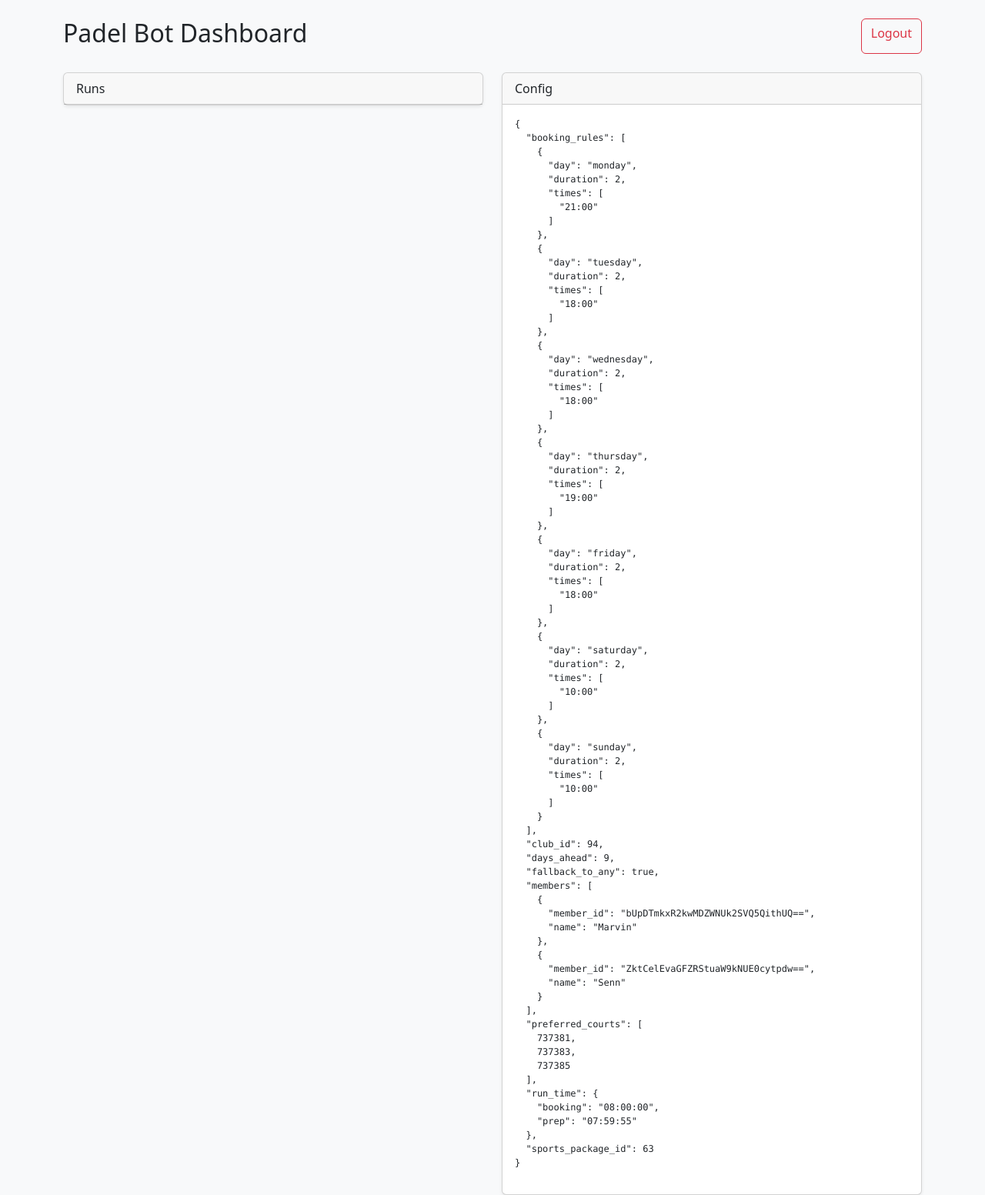
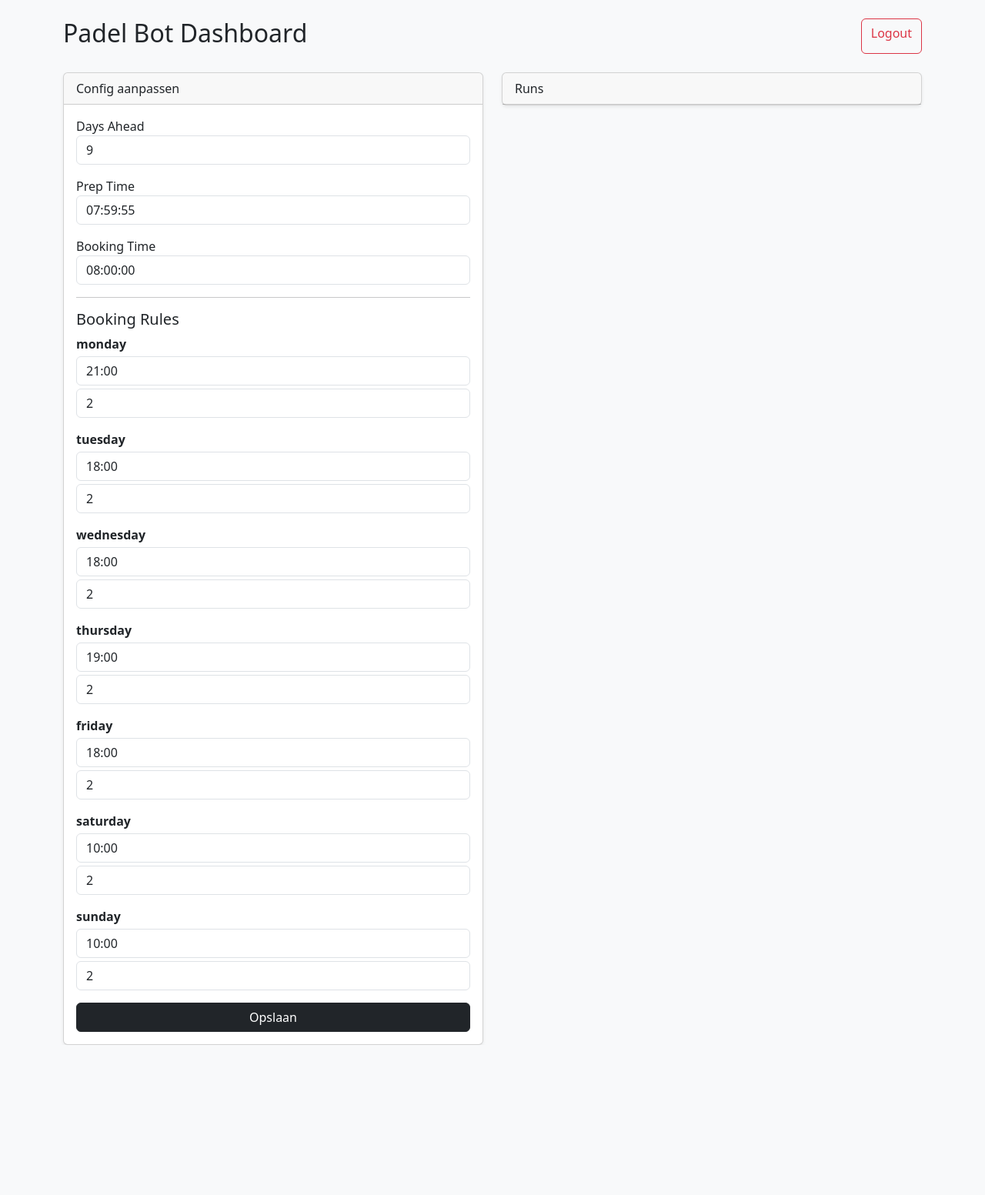
Before and after one commit to raoulduivestein/padel-bot-v2, a Flask app: page /dashboard in a window 1280 px wide. Shown: the whole page at 77% size. After the commit the page ends 1358 px from the top, so only its background shows below. Run offline with Flask 3, Linux system fonts and the light colour scheme; the visitor is signed in with stand-in values (Sample User, id 1).

Commit message:
Update dashboard.html

```diff
--- a/templates/dashboard.html
+++ b/templates/dashboard.html
@@ -15,6 +15,56 @@
 
 <div class="row">
 
+<!-- CONFIG EDIT -->
+<div class="col-md-6">
+  <div class="card shadow-sm">
+    <div class="card-header">Config aanpassen</div>
+
+    <div class="card-body">
+      <form method="POST" action="/update_config">
+
+        <label>Days Ahead</label>
+        <input name="days_ahead" class="form-control mb-3" value="{{ config.days_ahead }}">
+
+        <label>Prep Time</label>
+        <input name="prep" class="form-control mb-3" value="{{ config.run_time.prep }}">
+
+        <label>Booking Time</label>
+        <input name="booking" class="form-control mb-3" value="{{ config.run_time.booking }}">
+
+        <hr>
+
+        <h5>Booking Rules</h5>
+
+        {% for rule in config.booking_rules %}
+        <div class="mb-3">
+
+          <strong>{{ rule.day }}</strong>
+
+          <input
+            name="times_{{ loop.index0 }}"
+            class="form-control mt-1"
+            value="{{ rule.times | join(',') }}"
+            placeholder="18:00,19:00"
+          >
+
+          <input
+            name="duration_{{ loop.index0 }}"
+            class="form-control mt-1"
+            value="{{ rule.duration }}"
+            placeholder="duration"
+          >
+
+        </div>
+        {% endfor %}
+
+        <button class="btn btn-dark w-100">Opslaan</button>
+
+      </form>
+    </div>
+  </div>
+</div>
+
 <!-- LOGS -->
 <div class="col-md-6">
   <div class="card shadow-sm">
@@ -22,7 +72,7 @@
 
     <ul class="list-group list-group-flush">
       {% for log in logs %}
-      <li class="list-group-item d-flex justify-content-between align-items-center">
+      <li class="list-group-item d-flex justify-content-between">
         {{ log }}
         <a href="/log/{{ log }}" class="btn btn-sm btn-dark">View</a>
       </li>
@@ -32,17 +82,6 @@
   </div>
 </div>
 
-<!-- CONFIG -->
-<div class="col-md-6">
-  <div class="card shadow-sm">
-    <div class="card-header">Config</div>
-
-    <div class="card-body">
-      <pre style="font-size:12px;">{{ config | tojson(indent=2) }}</pre>
-    </div>
-  </div>
-</div>
-
 </div>
 
 </div>
```
